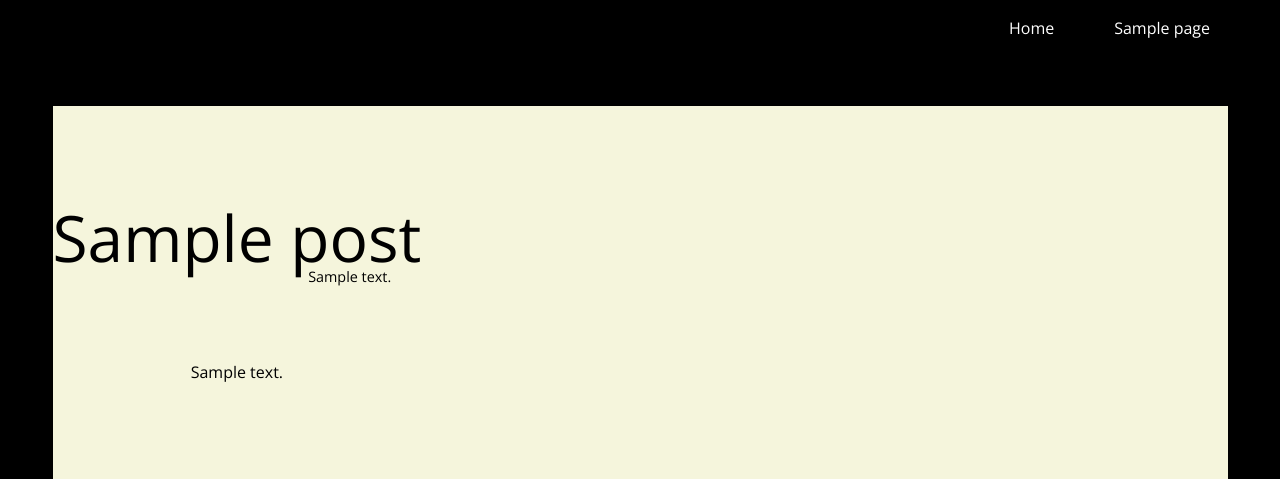
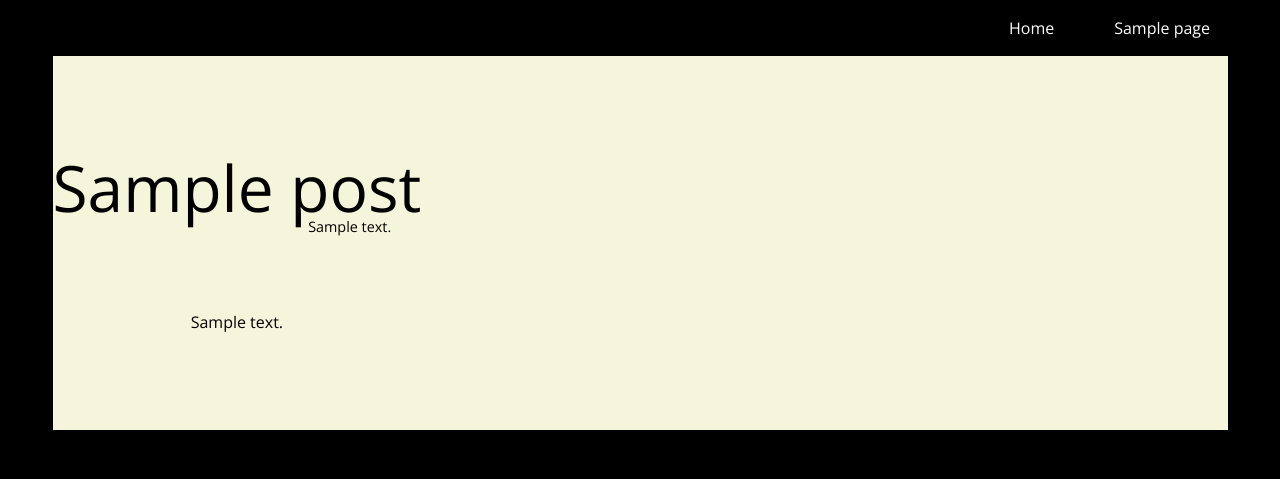
Before and after one commit to jsaputo1/mind-of-lito, a WordPress theme: template themes/mindOfLito/index.php in a window 1280 px wide. Shown: the top 479 px of the page. Run offline with PHP 8.4 and a stand-in for WordPress, Linux system fonts and the light colour scheme; the site name, menu and one post (Sample post) are stand-ins, and other content is empty; some libraries are stand-ins or nearby versions.

Commit message:
removed bottom margin from header

```diff
--- a/themes/mindOfLito/sass/layout/_header.scss
+++ b/themes/mindOfLito/sass/layout/_header.scss
@@ -3,7 +3,6 @@ header {
   a {
     text-decoration: none;
   }
-  margin-bottom: 50px;
 }
 
 .header-title {
--- a/themes/mindOfLito/style.css
+++ b/themes/mindOfLito/style.css
@@ -73,8 +73,7 @@ nav {
         color: silver; }
 
 header {
-  background-color: black;
-  margin-bottom: 50px; }
+  background-color: black; }
   header a {
     text-decoration: none; }
 
```
